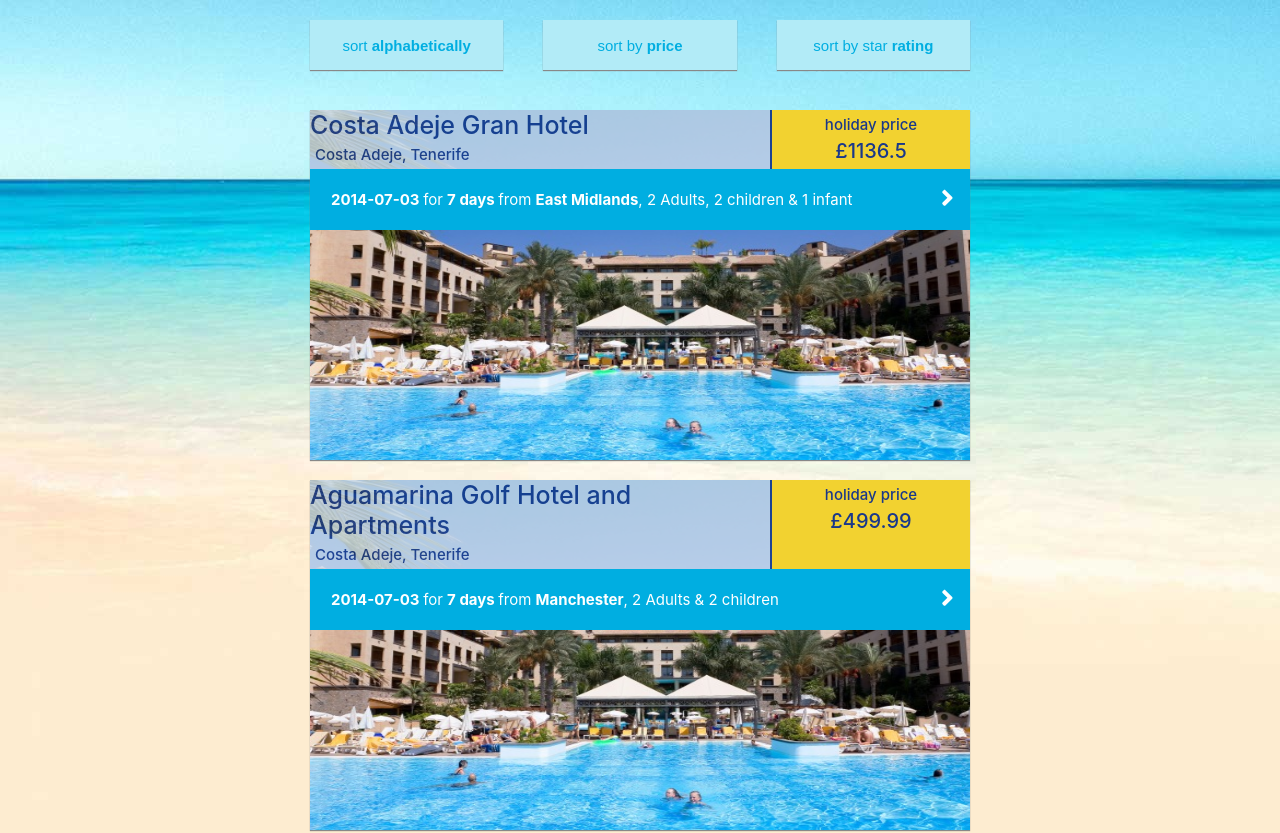
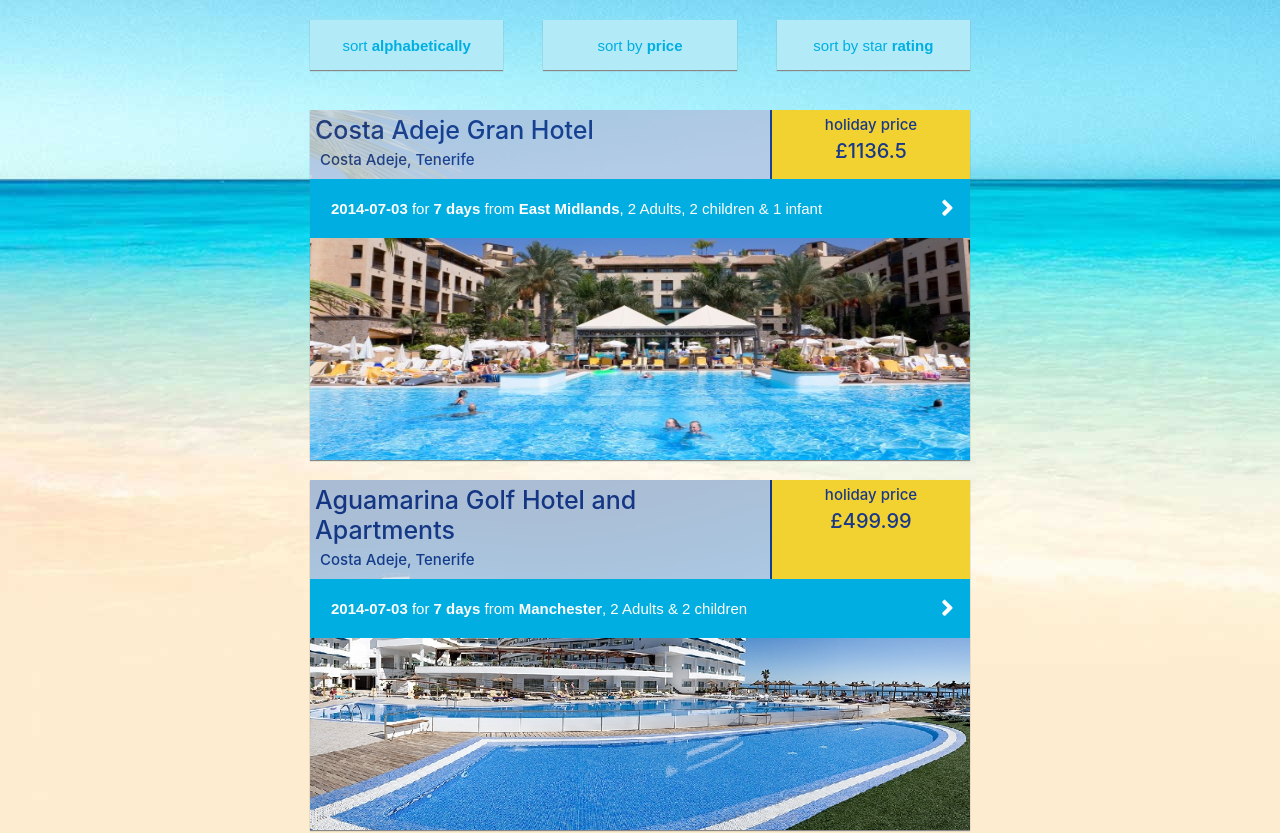
Before and after one commit to cadrob/front-end-holidays, a React (Create React App) app: page / in a window 1280 px wide. Shown: the top 833 px of the page. Built offline with nearby package versions, Linux system fonts and the light colour scheme.

Commit message:
collapse to holiday component

```diff
--- a/src/App.css
+++ b/src/App.css
@@ -1,6 +1,7 @@
 .App {
   text-align: center;
   background: url(../src/assets/background.jpg);
+  background-attachment: fixed;
   overflow: hidden;
 }
 
--- a/src/App.js
+++ b/src/App.js
@@ -2,7 +2,6 @@ import React, { Component } from "react";
 import "./App.css";
 import SortButtons from "../src/components/SortButtons";
 import Holiday from "../src/components/Holiday";
-import "./Collapse.css";
 import Data from "../src/assets/fakeHolidays.json";
 class App extends Component {
   state = {
--- a/src/Collapse.css
+++ /dev/null
@@ -1,36 +0,0 @@
-.Collapsible {
-  background-color: green;
-}
-
-.Collapsible__contentInner {
-  padding: 10px;
-  border: 1px solid grey;
-  border-top: 0;
-}
-
-.Collapsible__trigger {
-  display: block;
-  font-weight: 400;
-  text-decoration: none;
-  color: grey;
-  position: relative;
-  padding: 10px;
-  background: #00aee1;
-  color: white;
-}
-
-.CustomTriggerCSS {
-  background-color: lightcoral;
-  transition: background-color 200ms ease;
-}
-
-.CustomTriggerCSS--open {
-  background-color: darkslateblue;
-}
-
-.Collapsible__custom-sibling {
-  padding: 5px;
-  font-size: 12px;
-  background-color: #cbb700;
-  color: black;
-}
--- a/src/Holiday.css
+++ b/src/Holiday.css
@@ -3,8 +3,6 @@
   margin: 20px;
   height: 350px;
   box-shadow: 0px 1px 1px 0px #888888;
-
-  background: url(../src/assets/image_01.png);
   background-repeat: no-repeat;
   background-size: 700px 400px;
 }
@@ -23,6 +21,7 @@
   background: #d5e2f1;
   opacity: 0.8;
   grid-area: title;
+  padding: 5px;
 }
 
 .holiday-container p {
@@ -49,7 +48,7 @@
 input[type="checkbox"] {
   display: none;
 }
-.lbl-toggle {
+.btn-collapse {
   display: flex;
   flex-direction: row;
   justify-content: space-between;
@@ -59,28 +58,11 @@ input[type="checkbox"] {
   color: white;
   background: #00aee1;
   cursor: pointer;
-  transition: all 0.25s ease-out;
+  width: 100%;
+  outline: none;
+  border: none;
 }
-
-.lbl-toggle::before {
-  border-top: 5px solid transparent;
-  border-bottom: 5px solid transparent;
-  border-left: 5px solid currentColor;
-  margin-right: 0.7rem;
-  transform: translateY(-2px);
-  transition: transform 0.2s ease-out;
-}
-.collapsible-content .content-inner {
-  display: inline-block;
-  justify-content: center;
-  background: white;
-  border-bottom: 1px solid rgba(250, 224, 66, 0.45);
-  padding: 0.5rem 1rem;
-  color: #00aee1;
-
-  font-weight: 500;
-}
-.content-inner button {
+.collapse.in button {
   font-weight: 700;
   color: white;
   background-color: #1a388a;
@@ -90,11 +72,16 @@ input[type="checkbox"] {
   border-radius: 5px;
 }
 
-.collapsible-content {
-  max-height: 0px;
-  overflow: hidden;
-  transition: max-height 0.25s ease-in-out;
+.collapse {
+  display: none;
 }
-.toggle:checked + .lbl-toggle + .collapsible-content {
+
+.collapse.in {
+  display: inline-block;
+  justify-content: center;
+  background: white;
+  padding: 0.5rem 1rem;
+  color: #00aee1;
   max-height: 350px;
+  font-weight: 500;
 }
--- a/src/assets/fakeHolidays.json
+++ b/src/assets/fakeHolidays.json
@@ -1,6 +1,6 @@
 [
   {
-    "id": "0001",
+    "id": 0,
     "name": "Costa Adeje Gran Hotel",
     "hotel": "Costa Adeje, Tenerife",
     "date": "2014-07-03",
@@ -11,7 +11,7 @@
     "star": 5
   },
   {
-    "id": "0002",
+    "id": 1,
     "name": "Aguamarina Golf Hotel and Apartments",
     "hotel": "Costa Adeje, Tenerife",
     "date": "2014-07-03",
@@ -22,7 +22,7 @@
     "star": 4
   },
   {
-    "id": "0003",
+    "id": 2,
     "name": "Laguna Park II",
     "hotel": "Costa Adeje, Tenerife",
     "date": "2014-05-27",
--- a/src/components/Holiday.jsx
+++ b/src/components/Holiday.jsx
@@ -2,16 +2,22 @@ import React, { Component } from "react";
 import { FontAwesomeIcon } from "@fortawesome/react-fontawesome";
 import { faAngleRight, faAngleDown } from "@fortawesome/free-solid-svg-icons";
 import "../Holiday.css";
+import image1 from "../assets/image_01.png";
+import image2 from "../assets/image_02.png";
+import image3 from "../assets/image_03.png";
+
+let Backgrounds = [image1, image2, image3];
 
 class Holiday extends Component {
   state = {
-    collapsed: true,
+    open: false,
     info: null,
     isLoading: true
   };
   render() {
     if (this.state.isLoading) return <p>Loading...</p>;
     const {
+      id,
       name,
       hotel,
       price,
@@ -20,8 +26,12 @@ class Holiday extends Component {
       depart_from,
       guests
     } = this.state.info;
+
+    let sectionStyle = {
+      backgroundImage: `url(${Backgrounds[id]})`
+    };
     return (
-      <div className="holiday-container">
+      <div className="holiday-container" style={sectionStyle}>
         <div className="holiday-top">
           <header>
             {name} <p>{hotel}</p>
@@ -31,41 +41,35 @@ class Holiday extends Component {
           </div>
         </div>
         <div className="wrap-collabsible">
-          <input
-            id="collapsible"
-            className="toggle"
-            type="checkbox"
-            onClick={this.handleCollapse}
-          />
-          <label htmlFor="collapsible" className="lbl-toggle">
+          <button className="btn-collapse" onClick={this.handleCollapse}>
             <p>
               <strong>{date} </strong>for <strong>{duration} </strong>from {""}
               <strong>{depart_from}</strong>, {guests}
             </p>
-
-            {this.state.collapsed && (
+            {!this.state.open && (
               <FontAwesomeIcon icon={faAngleRight} color="white" size="lg" />
             )}
-            {!this.state.collapsed && (
+            {this.state.open && (
               <FontAwesomeIcon icon={faAngleDown} color="white" size="lg" />
             )}
-          </label>
-          <div className="collapsible-content">
-            <div className="content-inner">
-              <p>
-                Overview If you're looking for something special for your
-                holiday to Tenerife, the five-star Costa Adeje Gran Hotel could
-                be the perfect choice. It's an impressive hotel in the resort of
-                Costa Adeje, with brilliant views over the Playa del Duque
-                beach. The area offers relaxation, nightlife and a lovely
-                selection of shops and restaurants. The hotel itself is a deluxe
-                property, surrounded by countryside, with amazing views of the
-                Atlantic Ocean. This stylish hotel is a great match for couples,
-                families and friends who are looking for a tranquil holiday with
-                beautiful beaches and lots of things to see and do.
-              </p>
-              <button>BOOK NOW</button>
-            </div>
+          </button>
+          <div
+            id="demo"
+            className={"collapse" + (this.state.open ? " in" : "")}
+          >
+            <p>
+              Overview If you're looking for something special for your holiday
+              to Tenerife, the five-star Costa Adeje Gran Hotel could be the
+              perfect choice. It's an impressive hotel in the resort of Costa
+              Adeje, with brilliant views over the Playa del Duque beach. The
+              area offers relaxation, nightlife and a lovely selection of shops
+              and restaurants. The hotel itself is a deluxe property, surrounded
+              by countryside, with amazing views of the Atlantic Ocean. This
+              stylish hotel is a great match for couples, families and friends
+              who are looking for a tranquil holiday with beautiful beaches and
+              lots of things to see and do.
+            </p>
+            <button>BOOK NOW</button>
           </div>
         </div>
       </div>
@@ -76,8 +80,7 @@ class Holiday extends Component {
   }
 
   handleCollapse = () => {
-    if (this.state.collapsed === true) this.setState({ collapsed: false });
-    else this.setState({ collapsed: true });
+    this.setState({ open: !this.state.open });
   };
 }
 
```
